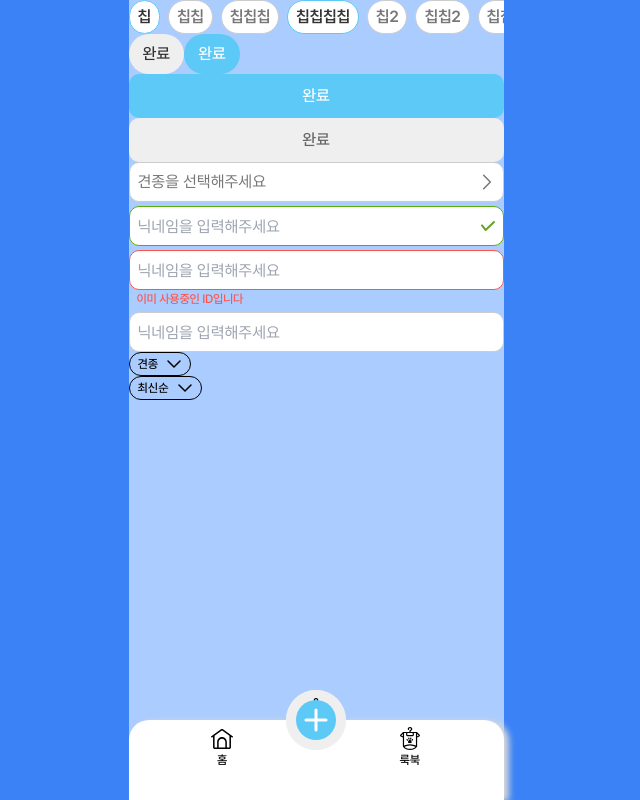
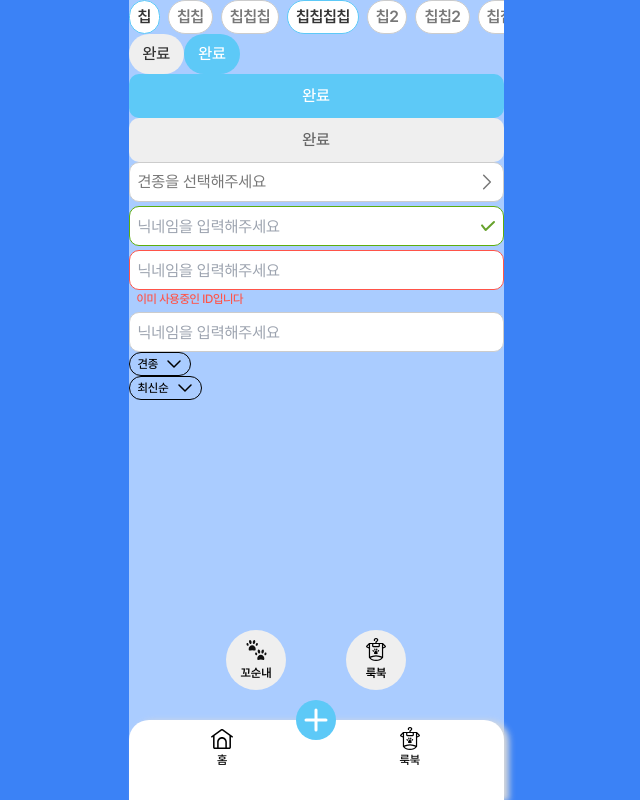
Before and after one commit to ggosunnae/ggosunnae_front, a Next.js app: page /test in a window 1280 px wide. Both pictures are taken after a click on the button 640 px from the left and 720 px from the top of the page. Shown: the whole page, without its empty margins (324-964 px from the left). Built offline with nearby package versions, Linux system fonts and the light colour scheme.

Commit message:
:lipstick: BNB Components

```diff
--- a/src/app/layout.tsx
+++ b/src/app/layout.tsx
@@ -4,6 +4,7 @@ import "./globals.css";
 import "slick-carousel/slick/slick.css";
 import "slick-carousel/slick/slick-theme.css";
 import { ModalProvider } from "@/provider/ModalProvider";
+import SelectModal from "@/components/Modal/SelectModal";
 
 export const metadata: Metadata = {
   title: "꼬순내",
@@ -19,7 +20,10 @@ export default function RootLayout({
     <html lang="ko">
       <body className="mx-auto h-screen max-w-[375px] bg-blue-500">
         <div className="relative h-full">
-          <ModalProvider>{children}</ModalProvider>
+          <ModalProvider>
+            {children}
+            <SelectModal />
+          </ModalProvider>
         </div>
       </body>
     </html>
--- a/src/app/test/page.tsx
+++ b/src/app/test/page.tsx
@@ -99,8 +99,6 @@ const TestPage = () => {
       <Filter title="순서선택" Content={() => <Li2 setClick2={setClick2} />}>
         최신순
       </Filter>
-
-      <SelectModal />
     </main>
   );
 };
--- a/src/components/Common/BNB.tsx
+++ b/src/components/Common/BNB.tsx
@@ -1,32 +1,57 @@
+"use client";
 import Link from "next/link";
 import HomeIcon from "@/asset/icons/Home.svg";
 import LookbookIcon from "@/asset/icons/Lookbook.svg";
 import BNBAdd from "@/asset/icons/BNBAdd.svg";
 import Ggosunnae from "@/asset/icons/ggosunnae.svg";
+import { useState } from "react";
+import { animated, useSpring } from "@react-spring/web";
 
 const BNB = () => {
+  const [isOpen, setIsOpen] = useState(false);
+
+  const ggosunnaeProps = useSpring({
+    x: isOpen ? "-150%" : "-50%",
+    y: isOpen ? "-150%" : "-50%",
+    opacity: isOpen ? 1 : 0,
+  });
+
+  const lookbookProps = useSpring({
+    x: isOpen ? "50%" : "-50%",
+    y: isOpen ? "-150%" : "-50%",
+    opacity: isOpen ? 1 : 0,
+  });
+
   return (
     <div className="absolute bottom-0 left-0 w-full rounded-t-[20px] bg-white shadow-[5px_1px_6px_0px_#D9D9D9]">
       <div className="absolute left-1/2 top-0 -translate-x-1/2 -translate-y-1/2">
-        <Link
-          href="/"
-          className="absolute left-1/2 top-1/2 flex size-[60px] -translate-x-1/2 -translate-y-1/2 flex-col items-center justify-center rounded-full bg-grayscale-gray4 text-center"
+        <Link href="/" passHref>
+          <animated.a
+            style={ggosunnaeProps}
+            className="absolute left-1/2 top-1/2 flex size-[60px] -translate-x-1/2 -translate-y-1/2 flex-col items-center justify-center rounded-full bg-grayscale-gray4 text-center transition-colors hover:bg-primary-normalBlue"
           >
             <Ggosunnae />
             <p className="mt-[2px] text-xs font-semibold leading-[18px] tracking-25">
               꼬순내
             </p>
+          </animated.a>
         </Link>
-        <Link
-          href="/"
-          className="absolute left-1/2 top-1/2 flex size-[60px] -translate-x-1/2 -translate-y-1/2 flex-col items-center justify-center rounded-full bg-grayscale-gray4 text-center"
+        <Link href="/">
+          <animated.a
+            style={lookbookProps}
+            className="absolute left-1/2 top-1/2 flex size-[60px] -translate-x-1/2 -translate-y-1/2 flex-col items-center justify-center rounded-full bg-grayscale-gray4 text-center transition-colors hover:bg-primary-normalBlue"
           >
             <LookbookIcon />
             <p className="mt-[2px] text-xs font-semibold leading-[18px] tracking-25">
               룩북
             </p>
+          </animated.a>
         </Link>
-        <button className="relative z-10 flex size-10 items-center justify-center rounded-full bg-primary-normalBlue">
+        <button
+          type="button"
+          onClick={() => setIsOpen(!isOpen)}
+          className="relative z-10 flex size-10 items-center justify-center rounded-full bg-primary-normalBlue"
+        >
           <BNBAdd />
         </button>
       </div>
```
Lines whose indentation alone changed are shown as unchanged.
